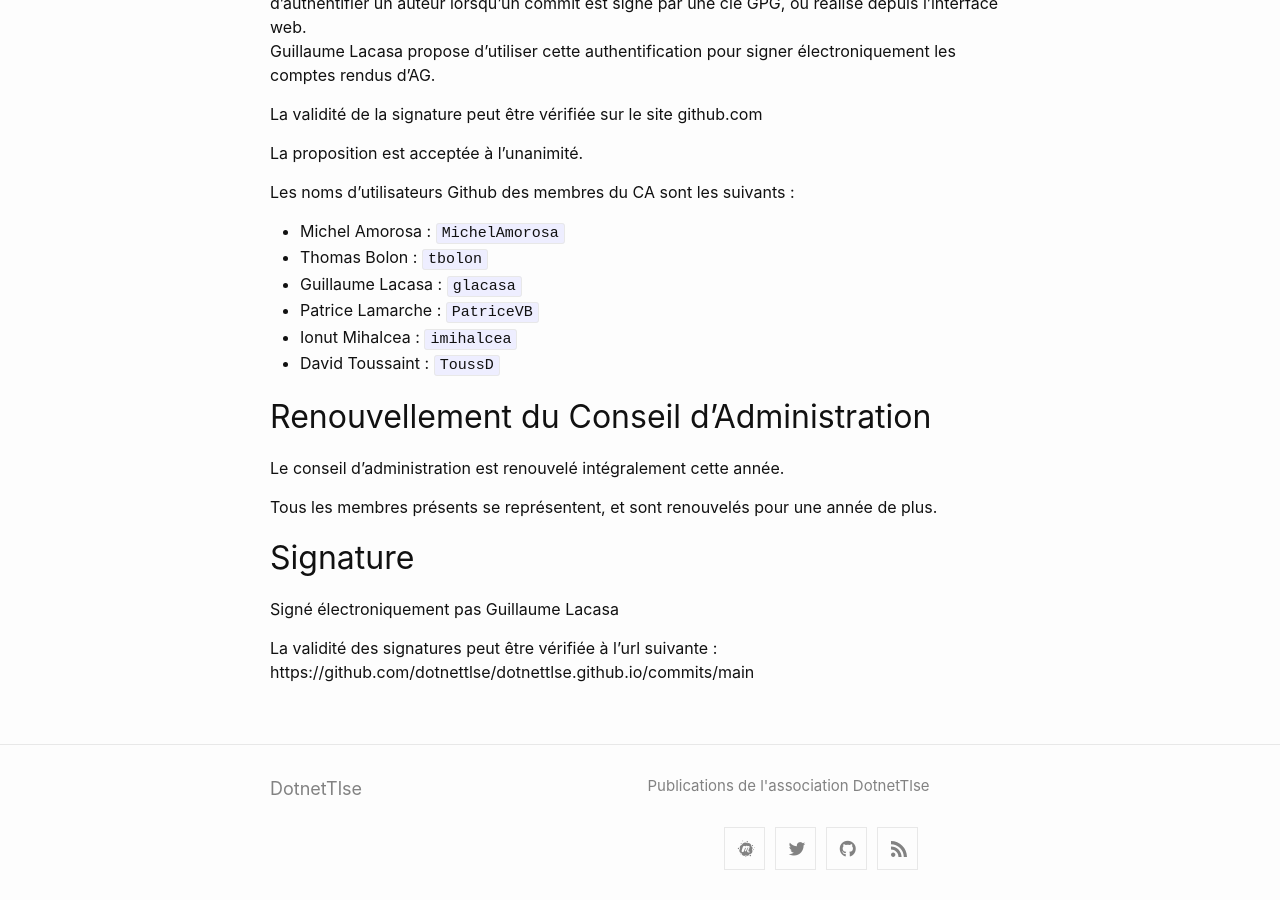
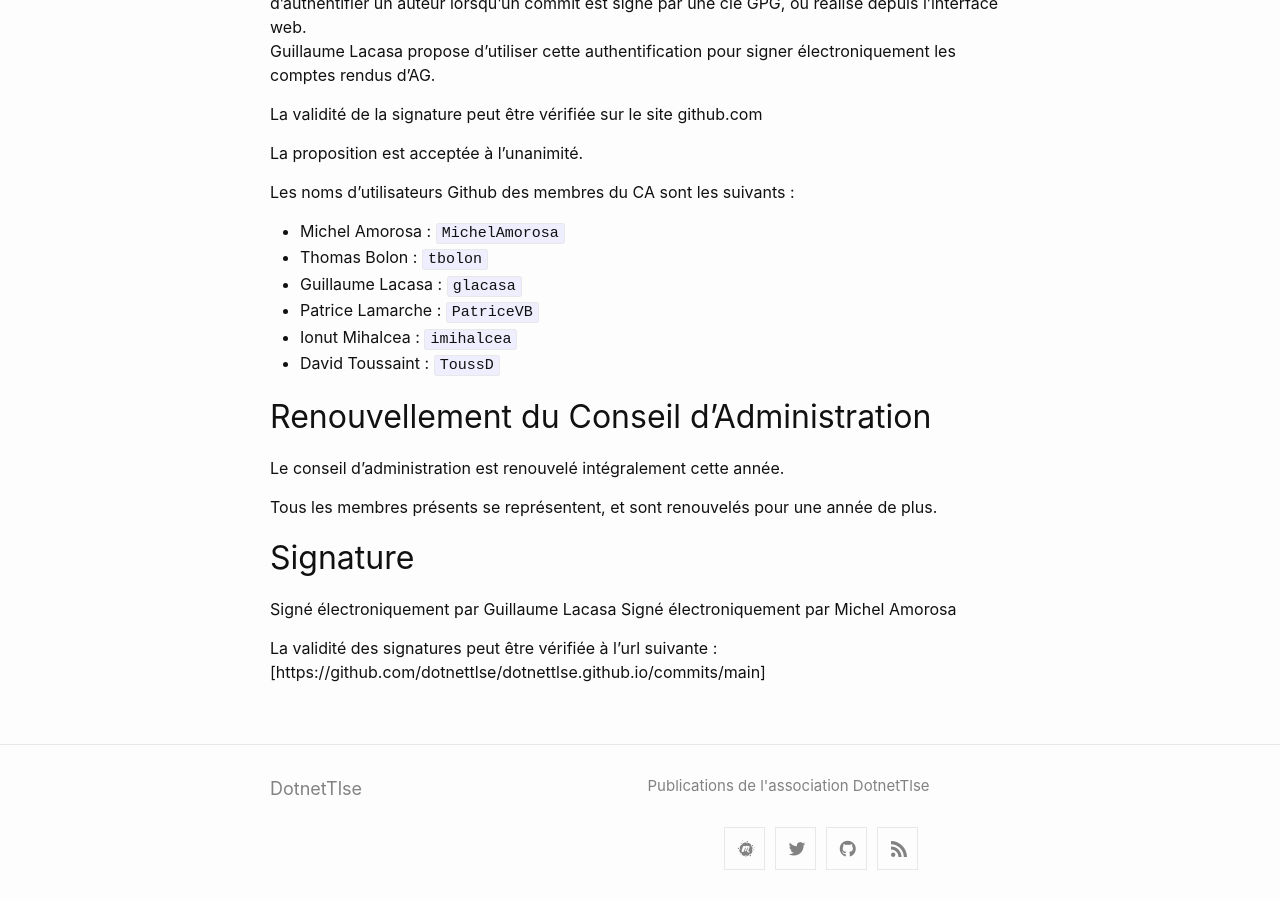
Before and after one commit to dotnettlse/dotnettlse.github.io, a Jekyll site: the page built from _posts/2021-06-17-AG_2021.markdown, in a window 1280 px wide and 900 px high, scrolled down 1496 px. Built offline with Jekyll 4.4.1, drawn with Linux system fonts in a browser that asks for light colours.

Commit message:
Update 2021-06-17-AG_2021.markdown
Signature du document

```diff
--- a/_posts/2021-06-17-AG_2021.markdown
+++ b/_posts/2021-06-17-AG_2021.markdown
@@ -78,7 +78,8 @@ Tous les membres présents se représentent, et sont renouvelés pour une année
 
 ## Signature
 
-Signé électroniquement pas Guillaume Lacasa
+Signé électroniquement par Guillaume Lacasa
+Signé électroniquement par Michel Amorosa
 
 La validité des signatures peut être vérifiée à l'url suivante :
-https://github.com/dotnettlse/dotnettlse.github.io/commits/main
+[https://github.com/dotnettlse/dotnettlse.github.io/commits/main]
```
